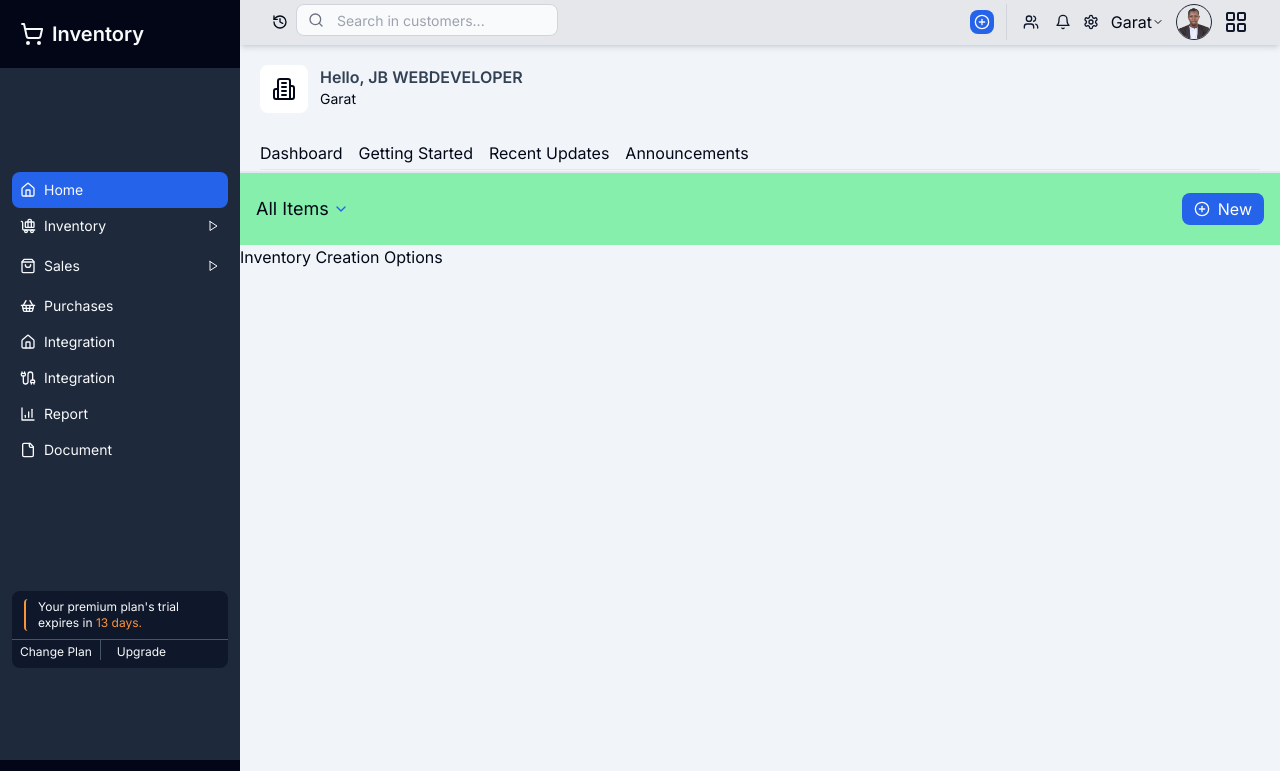
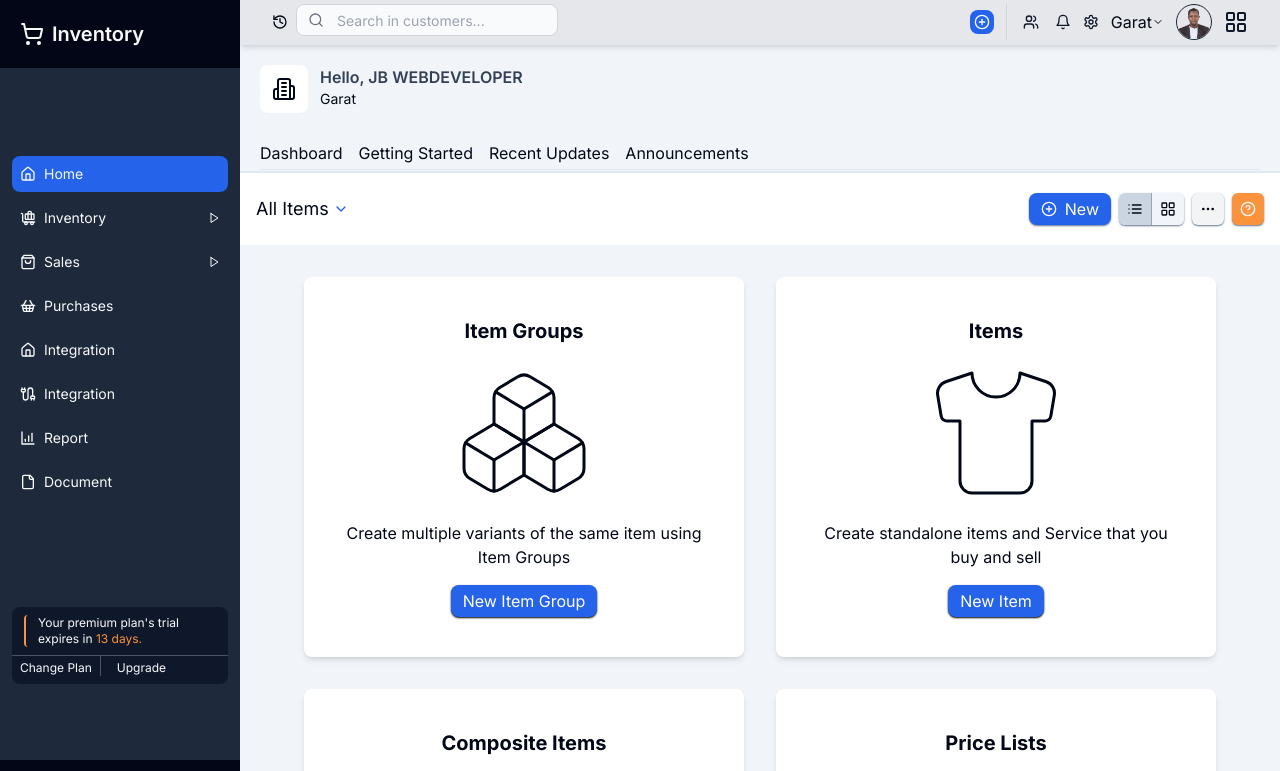
Before and after one commit to abuXahra/inventory, a Next.js app: page /dashboard/inventory in a window 1280 px wide. Shown: the top 771 px of the page. Built offline with nearby package versions, Linux system fonts and the light colour scheme.

Commit message:
inventory app

```diff
--- /dev/null
+++ b/app/(back-office)/dashboard/inventory/items/new/page.jsx
@@ -0,0 +1,11 @@
+import React from 'react'
+
+export default function NewItems() {
+  return (
+    <div>
+      {/* Header */}
+      {/* Form */}
+      {/* Footer */}
+    </div>
+  )
+}
--- a/app/(back-office)/dashboard/inventory/items/page.jsx
+++ /dev/null
@@ -1,7 +0,0 @@
-import React from 'react'
-
-export default function Items() {
-  return (
-    <div>Items</div>
-  )
-}
--- a/app/(back-office)/dashboard/inventory/page.jsx
+++ b/app/(back-office)/dashboard/inventory/page.jsx
@@ -1,11 +1,69 @@
+"use client"
 import FixedHeader from '@/components/dashboards/FixedHeader'
-import React from 'react'
+import OptionCard from '@/components/dashboards/OptionCard'
+import {Boxes, Component, ScrollText, Shirt } from 'lucide-react'
+import Link from 'next/link'
+import React, { useState } from 'react'
 
 export default function Inventory() {
+
+
+
+  const optionCards = [
+      {
+        title: "Item Groups",
+        description:"Create multiple variants of the same item using Item Groups",
+        link: "/new",
+        linkTitle: "New Item Group",
+        enabled: "true",
+        icon: Boxes,
+      },
+      {
+        title: "Items",
+        description:"Create standalone items and Service that you buy and sell",
+        link: "/dashboard/inventory/items/new",
+        linkTitle: "New Item",
+        enabled: "true",
+        icon: Shirt,
+      },
+      {
+        title: "Composite Items",
+        description:"Bundle different items together and sell them as kits",
+        link: "/new",
+        linkTitle: "New Composite Item",
+        enabled: "false",
+        icon: Component,
+      },
+      {
+        title: "Price Lists",
+        description:"Tweak you item prices for specific contacts or transactions",
+        link: "/new",
+        linkTitle: "New Item",
+        enabled: "false",
+        icon: ScrollText,
+      }
+  ]
+
+
+
   return (
     <div>
-      <FixedHeader/>
-      <h2> Inventory Creation Options</h2>
+      <FixedHeader newLink={"/dashboard/inventory/items/new"}/>
+
+      <div className='grid grid-col-1 lg:grid-cols-2  gap-8 py-8 px-16'>
+
+      {/* Option Card */}
+      {
+        optionCards.map((card, i)=>(
+      <OptionCard key={i} optionData={card}/>
+        ))
+      }
+
+      </div>
      </div>
   )
 }
+
+
+
+// 1:49:40
--- a/components/dashboards/CollapsibleLink.jsx
+++ b/components/dashboards/CollapsibleLink.jsx
@@ -7,7 +7,7 @@ import React from 'react'
 // SIDEBAR DROPDOWN ITEMS
 export default function CollapsibleLink({href, title }) {
   return (
-    <Link href={href} className='flex justify-between items-center pr-2 hover:bg-slate-900 text-slate-50 py-2 pl-8 rounded-lg transition-all duration-300'>
+    <Link href={href} className='flex justify-between mt-1 items-center pr-2 hover:bg-slate-900 text-slate-50 py-2 pl-8 rounded-lg transition-all duration-300'>
         <span className='text-sm'>{title}</span>
         <CirclePlus className='text-slate-50 w-4 h-4'/>
     </Link>
--- a/components/dashboards/FixedHeader.jsx
+++ b/components/dashboards/FixedHeader.jsx
@@ -1,25 +1,36 @@
-
-import { ChevronDown, CirclePlus } from 'lucide-react'
+'use client'
+import { ChevronDown, CirclePlus, HelpCircle, LayoutGrid, List, MoreHorizontal } from 'lucide-react'
+import Link from 'next/link'
 import React from 'react'
 
-export default function FixedHeader() {
+export default function FixedHeader({newLink}) {
   return (
-    <div className='flex justify-between items-center bg-green-300 py-5 px-4'>
+    <div className='flex justify-between items-center bg-white py-5 px-4'>
 
-       <button className='text-lg flex gap-1 items-center'><span>All Items</span>   <ChevronDown className='text-blue-600 w-4 h-4' /></button>
+       <button className='text-lg flex gap-1 items-center'>
+        <span>All Items</span>   <ChevronDown className='text-blue-600 w-4 h-4' />
+        </button>
 
 
 
-    <div className="flex">
+    <div className="flex space-x-2">
       {/* New */}
-            <button className='p-1 bg-blue-600 rounded-lg flex items-center space-x-2 text-white px-3'>
+            <Link href={newLink} className='p-1 bg-blue-600 rounded-lg shadow-sm shadow-slate-500 flex items-center space-x-2 text-white px-3'>
                 <CirclePlus className='text-slate-50 w-4 h-4'/>
                 <span>New</span>
-            </button>
+            </Link>
 
       {/* Layout */}
+      <div className='flex rounded-md overflow-hidden shadow-sm shadow-slate-500'>
+        <button className='bg-slate-300 p-2 border-r border-gray-400'><List className='w-4 h-4' /></button>
+        <button className='bg-slate-100 p-2 '><LayoutGrid className='w-4 h-4' /></button>
+      </div>
+
       {/* More */}
+        <button className='bg-gray-100 p-2 rounded-md shadow-sm shadow-slate-500'><MoreHorizontal className='w-4 h-4'/></button>
+
       {/* Help */}
+      <button className='bg-orange-400 p-2 rounded-md text-white shadow-sm shadow-slate-500'><HelpCircle className='w-4 h-4'/></button>
 
     </div>
      </div>
--- /dev/null
+++ b/components/dashboards/OptionCard.jsx
@@ -0,0 +1,23 @@
+import { Shirt } from 'lucide-react';
+import Link from 'next/link';
+
+export default function OptionCard({optionData}) {
+
+    const {title, description, link, linkTitle,  enabled, icon:Icon} = optionData;
+
+  return (
+    <div className='shadow-md rounded-lg bg-white flex flex-col justify-center items-center p-10 gap-4'>
+          <h2 className='font-bold text-xl'>{title}</h2>
+          <div className="text-red">
+            <Icon strokeWidth='.5px' className='w-36 h-36'/>
+          </div>
+          <p className="tex-sm text-center">{description}</p>
+            {enabled === 'true'?
+            (<Link href={link} className='p-1 bg-blue-600 rounded-lg shadow-sm shadow-black flex items-center space-x-2 text-white px-3'>
+                    <span>{linkTitle}</span>
+                </Link>):
+                (<button className='p-1 bg-blue-600 rounded-lg shadow-md flex items-center space-x-2 text-white px-3'>Enable Now</button>)
+            }
+        </div>
+  )
+}
--- a/components/dashboards/Sidebar.jsx
+++ b/components/dashboards/Sidebar.jsx
@@ -78,22 +78,23 @@ export default function Sidebar() {
 
 
   return (
+    // overflow-hidden
     // <div className='w-60 h-full overflow-y-auto flex flex-col bg-slate-800 text-slate-50 justify-between fixed scrollbar-thin scrollbar-thumb-gray-300 scrollbar-track-gray-100'>
-    <div className='w-60 min-h-screen overflow-hidden flex flex-col bg-slate-800 text-slate-50 justify-between fixed'>
+    <div className='w-60 min-h-screen overflow-y-auto  flex flex-col bg-slate-800 text-slate-50 justify-between fixed'>
     {/* Top */}
     <div className='flex flex-col bg-slate-950 text-slate-50 p-3'>
         {/* Logo */}
-        <Link href="#" className='flex space-x-2 items-center p-2'>
+        <Link href="/dashboard/home/overview" className='flex space-x-2 items-center p-2'>
             <ShoppingCart/>
             <span className='font-semibold text-xl'>Inventory</span>
         </Link>
     </div>
 
     {/* Nav Links */}
-    <nav className='flex flex-col px-3 py-6 '>
+    <nav className='flex flex-col px-3 py-6 gap-2'>
 
         {/* home */}
-        <Link href="" className='flex items-center space-x-2 bg-blue-600 text-slate-50 p-2 rounded-lg'>
+        <Link href="/dashboard/home/overview" className='flex items-center space-x-2 bg-blue-600 text-slate-50 p-2 rounded-lg'>
             <Home className='w-4 h-4' />
             <span className='text-sm'>Home</span>
         </Link>
--- a/components/dashboards/SidebarDropdownLink.jsx
+++ b/components/dashboards/SidebarDropdownLink.jsx
@@ -23,14 +23,14 @@ export default function SidebarDropdownLink({title, items, icon: Icon}) {
 
   return (
     <Collapsible>
-            <CollapsibleTrigger>
-                <div onClick={handleClick} className={ hasBgColor ? `flex bg-slate-900 items-center  justify-between mb-1  space-x-2 text-slate-50 p-2 rounded-lg w-[215px] hover:bg-slate-900` : `flex bg-none items-center  justify-between mb-1  space-x-2 text-slate-50 p-2 rounded-lg w-[215px] hover:bg-slate-900`}>
-                  <div className='flex items-center  space-x-2'>
+
+            <CollapsibleTrigger onClick={handleClick} className={ hasBgColor ? `justify-between items-center w-full flex bg-slate-900 rounded-lg hover:bg-slate-900 pr-2 ` :
+              `justify-between items-center w-full flex bg-none rounded-lg hover:bg-slate-900 pr-2 `}>
+            <div className="p-2 flex items-center space-x-2">
               {<Icon className='w-4 h-4' />}
                     <span className='text-sm'>{title}</span>
                     </div>
                     <Play className={ showDropItems ? `w-3 h-3 rotate-90  transition duration-300` : `w-3 h-3 rotate-0 transition duration-300`}/>
-                </div>
             </CollapsibleTrigger>
             <CollapsibleContent>
             {
```
Lines whose indentation alone changed are shown as unchanged.
